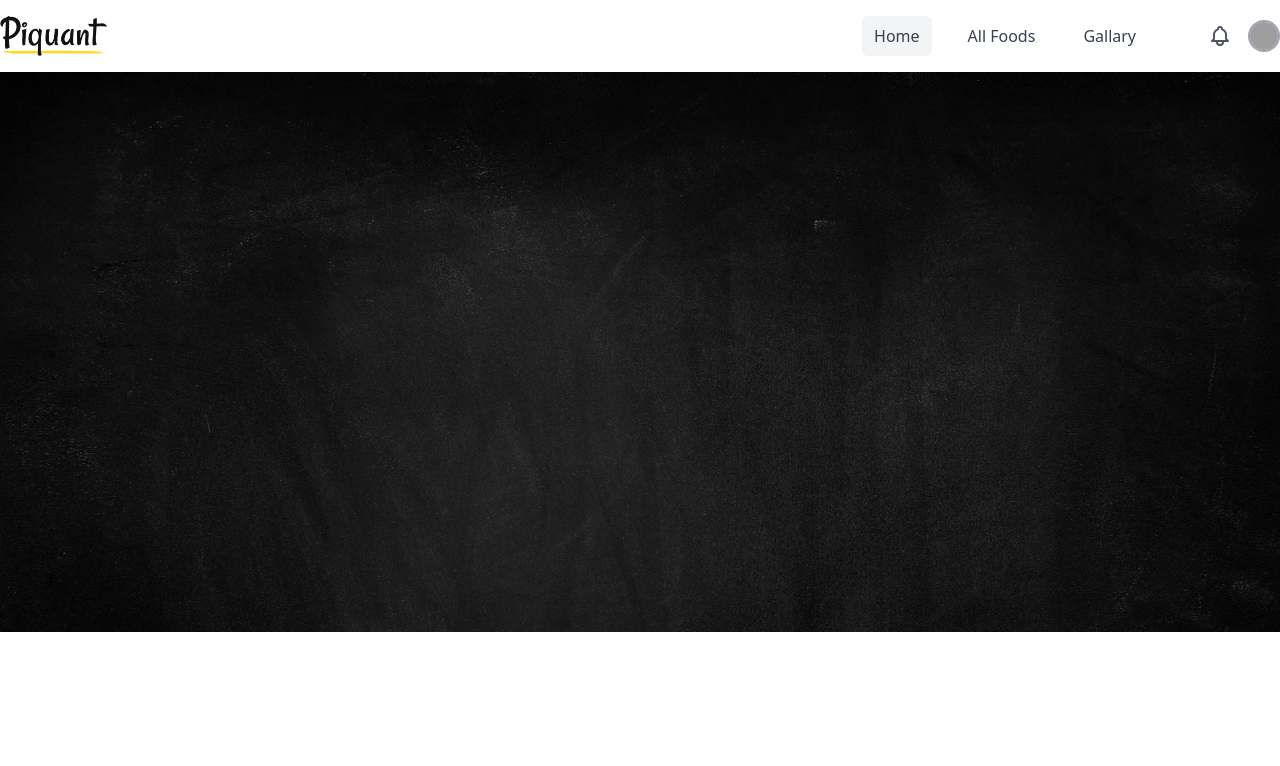
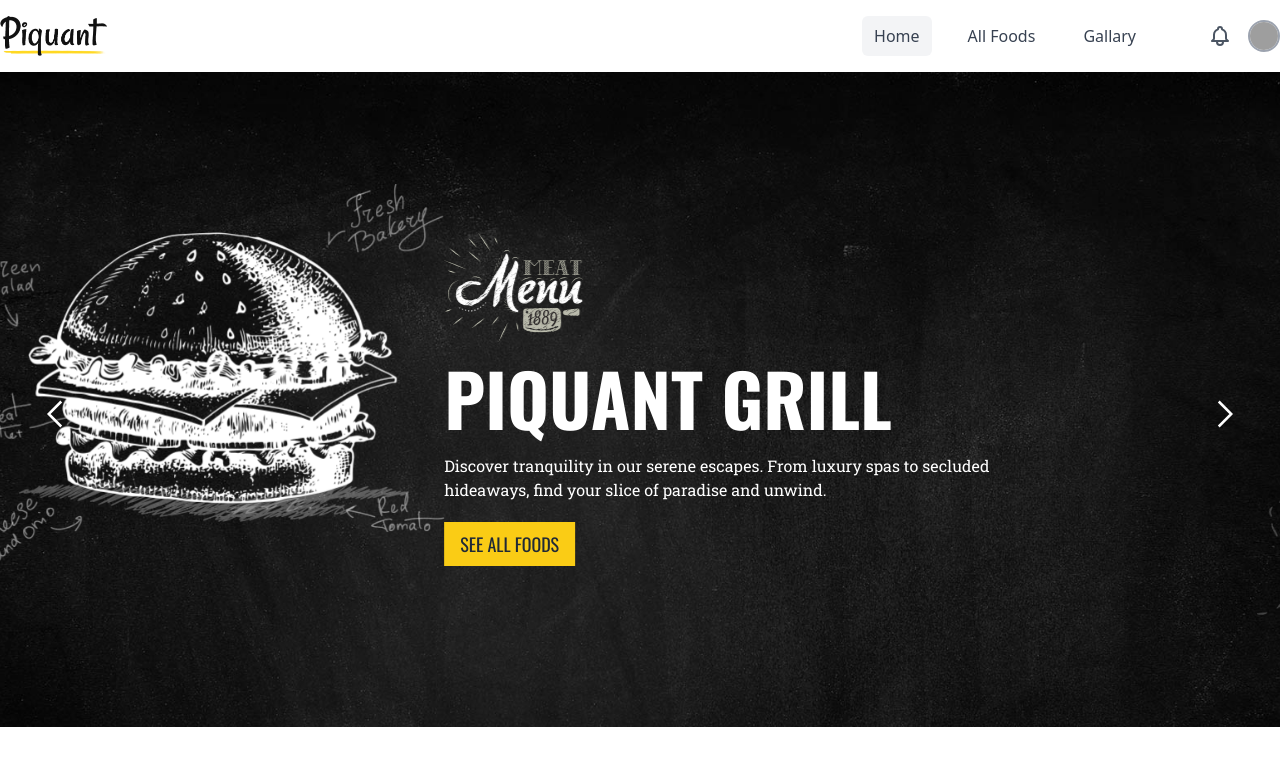
Before and after one commit to byteFarhan/PIQUANT, a React (Vite) app: page / in a window 1280 px wide. Shown: the top 766 px of the page. Built offline with nearby package versions, Linux system fonts and the light colour scheme; grey boxes are pictures that could not be loaded.

Commit message:
Carousel section has been added with responsiveness.

```diff
--- a/package.json
+++ b/package.json
@@ -13,6 +13,7 @@
     "localforage": "^1.10.0",
     "match-sorter": "^6.3.4",
     "react": "^18.2.0",
+    "react-awesome-reveal": "^4.2.10",
     "react-dom": "^18.2.0",
     "react-icons": "^5.2.1",
     "react-router-dom": "^6.23.0",
--- /dev/null
+++ b/src/Pages/Home/Carousel/Carousel.jsx
@@ -0,0 +1,74 @@
+import Slider from "react-slick";
+import "slick-carousel/slick/slick.css";
+import "slick-carousel/slick/slick-theme.css";
+import { GrNext, GrPrevious } from "react-icons/gr";
+import { useRef } from "react";
+import Slide from "./Slide/Slide";
+import sliderImg1 from "../../../assets/sliderImg/home-1-slide-1-graphic-2.png";
+import sliderImg1sub from "../../../assets/sliderImg/home-1-slide-1-graphic-1.png";
+import sliderImg2 from "../../../assets/sliderImg/home-1-slide-1-graphic-8.png";
+import sliderImg2sub from "../../../assets/sliderImg/home-1-slide-1-graphic-9.png";
+import sliderImg3 from "../../../assets/sliderImg/landing-slide-left-3.png";
+import sliderImg3sub from "../../../assets/sliderImg/home-1-slide-1-graphic-10.png";
+
+// import Slide from "./Slide/Slide";
+const Carousel = () => {
+  const sliderRef = useRef(null);
+  //   console.log(sliderRef);
+
+  const settings = {
+    // dots: true,
+    infinite: true,
+    slidesToShow: 1,
+    slidesToScroll: 1,
+    arrows: false,
+    autoplay: true,
+    speed: 1000,
+    autoplaySpeed: 5000,
+  };
+  const prevSlide = () => {
+    sliderRef.current.slickPrev();
+  };
+  const nextSlide = () => {
+    sliderRef.current.slickNext();
+  };
+  return (
+    <>
+      <section className="relative h-full">
+        <div className="absolute z-10 flex justify-between w-full px-5 lg:px-10 top-1/2">
+          <div onClick={prevSlide} className="">
+            <GrPrevious className="text-xl font-black text-white transition-all duration-75 ease-in md:text-2xl lg:text-3xl hover:text-gray-300" />
+          </div>
+          <div onClick={nextSlide} className="">
+            <GrNext className="text-xl font-black text-white transition-all duration-75 ease-in md:text-2xl lg:text-3xl hover:text-gray-300" />
+          </div>
+        </div>
+
+        <div className="">
+          <Slider ref={sliderRef} {...settings} className="">
+            <Slide
+              slideImg={sliderImg1}
+              subImg={sliderImg1sub}
+              title={`Know Your Food`}
+              description={`Discover tranquility in our serene escapes. From luxury spas to secluded hideaways, find your slice of paradise and unwind.`}
+            />
+            <Slide
+              slideImg={sliderImg2}
+              subImg={sliderImg2sub}
+              title={`Piquant Grill`}
+              description={`Discover tranquility in our serene escapes. From luxury spas to secluded hideaways, find your slice of paradise and unwind.`}
+            />
+            <Slide
+              slideImg={sliderImg1}
+              subImg={sliderImg3sub}
+              title={`High Quality`}
+              description={`Discover tranquility in our serene escapes. From luxury spas to secluded hideaways, find your slice of paradise and unwind.`}
+            />
+          </Slider>
+        </div>
+      </section>
+    </>
+  );
+};
+
+export default Carousel;
--- /dev/null
+++ b/src/Pages/Home/Carousel/Slide/Slide.jsx
@@ -0,0 +1,32 @@
+import { AttentionSeeker, Fade } from "react-awesome-reveal";
+import { Link } from "react-router-dom";
+
+const Slide = ({ slideImg, subImg, title, description }) => {
+  return (
+    <div className="flex flex-col items-center justify-between gap-10 mx-auto lg:flex-row max-w-7xl">
+      <Fade direction="left">
+        <div className="px-5 space-y-5 text-center lg:text-left lg:px-0">
+          <img src={subImg} alt="" className="mx-auto lg:mx-0" />
+          <h1 className="text-3xl font-bold text-white uppercase md:text-5xl font-oswald lg:text-7xl">
+            {title}
+          </h1>
+          <p className="text-white lg:w-3/4 font-roboto-slab">{description}</p>
+          <Link to={`/all-foods`} className="inline-block">
+            <button className="px-4 py-2 text-lg uppercase bg-yellow-400 font-oswald">
+              See All Foods
+            </button>
+          </Link>
+        </div>
+      </Fade>
+      <Fade direction="up">
+        {/* <AttentionSeeker effect="pulse"> */}
+        <div className="">
+          <img src={slideImg} alt="" />
+        </div>
+        {/* </AttentionSeeker> */}
+      </Fade>
+    </div>
+  );
+};
+
+export default Slide;
--- a/src/Pages/Home/HomePage/HomePage.jsx
+++ b/src/Pages/Home/HomePage/HomePage.jsx
@@ -1,5 +1,6 @@
 import Navbar from "../../Shared/Navbar/Navbar";
 import bannerBg from "../../../assets/home-1-slide-background.jpg";
+import Carousel from "../Carousel/Carousel";
 
 const HomePage = () => {
   return (
@@ -7,8 +8,10 @@ const HomePage = () => {
       <Navbar />
       <section
         style={{ backgroundImage: `url(${bannerBg})` }}
-        className="h-[70vh] bg-center bg-cover bg-no-repeat relative"
-      ></section>
+        className="relative py-16 bg-center bg-no-repeat bg-cover md:py-20 lg:py-28"
+      >
+        <Carousel />
+      </section>
       {/* <Carousel /> */}
     </section>
   );
```
Also changed, not shown: src/assets/sliderImg/landing-slide-left-3.png (added), 1 other file (tests, documents, lock files or other folders).
